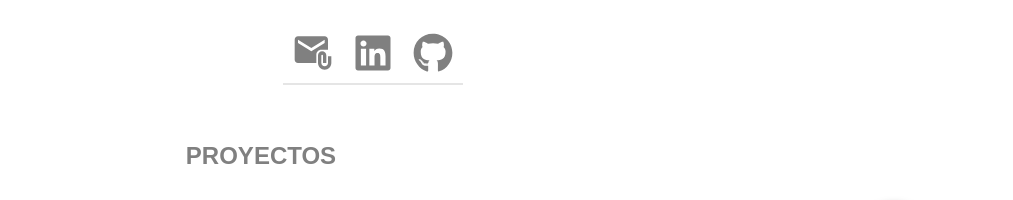
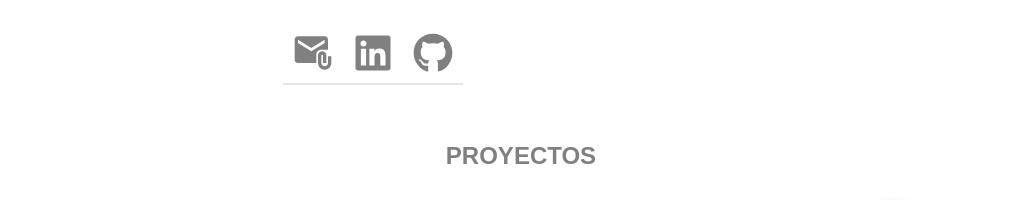
Before and after one commit to AmaliaRibeiro/PortfolioPersonal, a React (Vite) app: page /projects in a window 1280 px wide. Shown: the top 200 px of the page, without its empty margins (267-1280 px from the left). Built offline with nearby package versions, Linux system fonts and the light colour scheme.

Commit message:
fix: add responsive title

```diff
--- a/src/components/Button.module.css
+++ b/src/components/Button.module.css
@@ -224,9 +224,7 @@
   margin-top: 50px;
   color: white;
   width: 70%;
-
 }
-
 .cardContact {
   width: 90%;
   background-image: url("../images/bgBody-i.png");
@@ -240,27 +238,22 @@
   text-align: center;
   font-size: 19px;
 }
-
 .imgMap {
   display: block;
   border: 1px solid rgb(108, 96, 102);
   padding: 10px;
 }
-
 .imgMap img {
   width: 100%;
   height: 70%;
 }
-
 .containerBtn2 {
   margin: 0 auto;
   display: flex;
   justify-content: space-around;
   flex-wrap: wrap;
   padding: 20px;
-
 }
-
 .btnBoton2 {
   max-width: 200px;
   min-width: 150px;
@@ -289,16 +282,13 @@
   /* Espacio entre las imágenes, ajusta según sea necesario */
   padding: 20px;
   width: 100%;
-
 }
-
 .skills {
   width: 60px;
   padding: 20px;
   background-color: grey;
   border: 8px white;
 }
-
 .title {
   text-align: center;
   margin-top: 6%;
@@ -307,7 +297,6 @@
 }
 
 .card2 img {
-
   width: 78%;
   height: 200px;
   margin-left: 35px;
@@ -318,7 +307,6 @@
   font-size: 15px;
   grid-column: span 1;
   /* La etiqueta abarcará dos columnas */
-
   text-align: center;
 
 }
@@ -342,7 +330,6 @@
 .containerCardPro {
   display: grid;
   grid-template-columns: 2fr 2fr;
-
   /* Borde de la tarjeta */
   border-radius: 8px;
   /* Bordes redondeados */
@@ -398,10 +385,12 @@
 .titleProject {
   color: grey;
   text-align: center;
+  margin-left: 52%;
 }
 .titleContact {
   color: grey;
   text-align: center;
+  margin-left: 13%;
 }
 
 .cardProject img {
```
